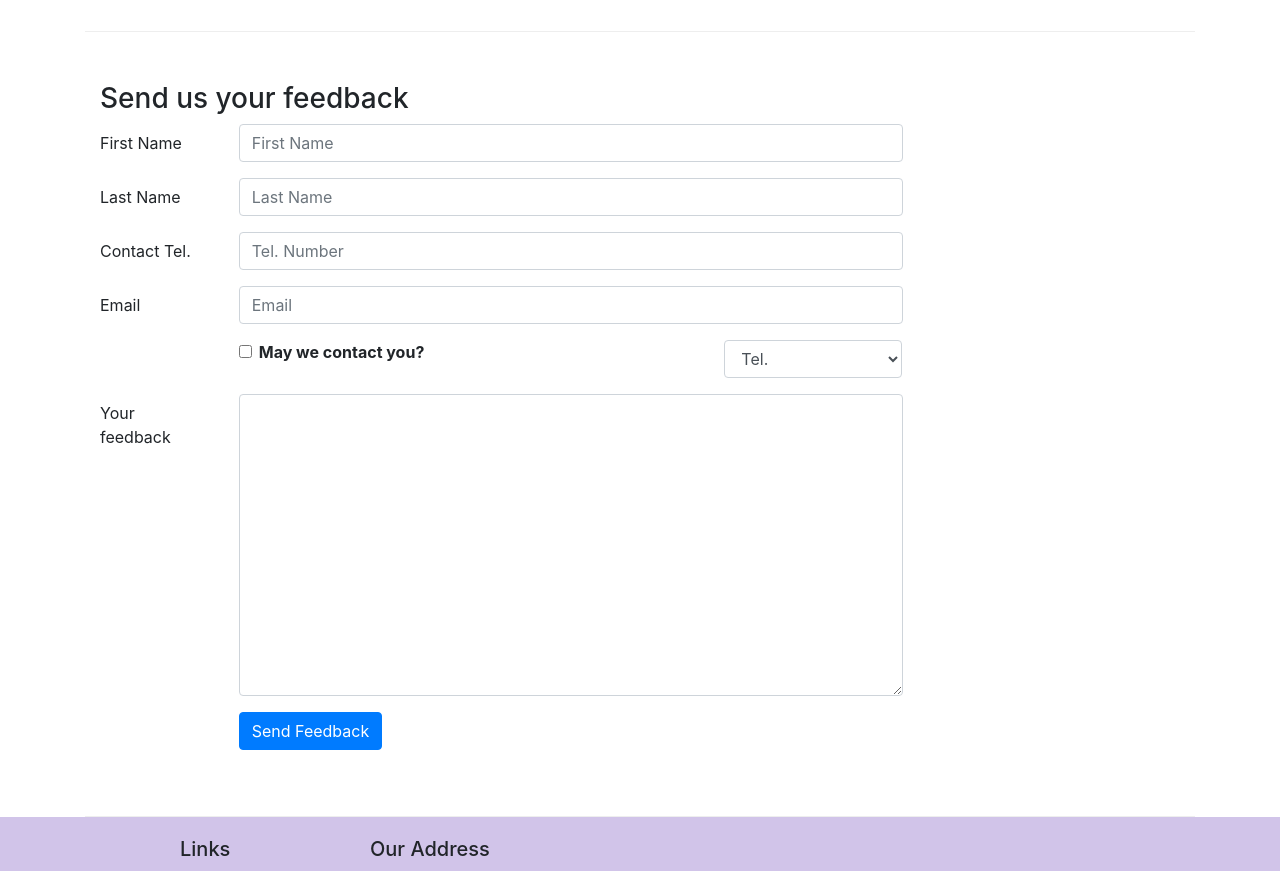
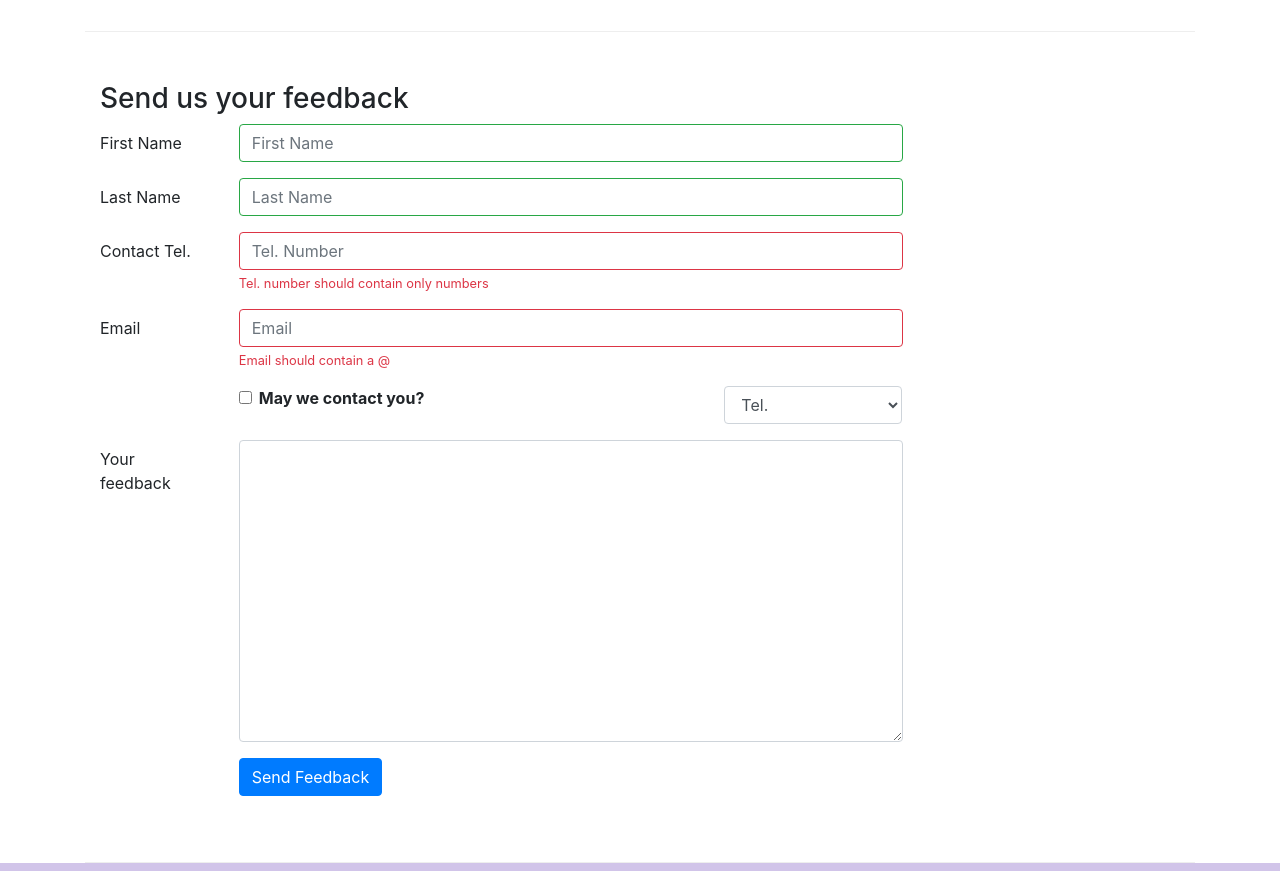
Before and after one commit to felipe-takaoka/web-dev-coursera, a React (Create React App) app in the folder react/confusion/: page /contactus in a window 1280 px wide. Shown: the part 840-1711 px from the top of the page. Built offline with nearby package versions, Linux system fonts and the light colour scheme.

Commit message:
feat: Add validation

```diff
--- a/react/confusion/src/components/ContactComponent.js
+++ b/react/confusion/src/components/ContactComponent.js
@@ -1,5 +1,5 @@
 import React, { Component } from 'react';
-import { Breadcrumb, BreadcrumbItem, Button, Form, FormGroup, Label, Input, Col } from 'reactstrap';
+import { Breadcrumb, BreadcrumbItem, Button, Form, FormGroup, Label, Input, Col, Row, FormFeedback } from 'reactstrap';
 import { Link } from 'react-router-dom';
 
 class Contact extends Component {
@@ -13,11 +13,18 @@
       email: '',
       agree: false,
       contactType: 'Tel.',
-      message: ''
+      message: '',
+      touched: {
+        firstname: false,
+        lastname: false,
+        telnum: false,
+        email: false
+      }
     }
 
     this.handleSubmit = this.handleSubmit.bind(this);
     this.handleInputChange = this.handleInputChange.bind(this);
+    this.handleBlur = this.handleBlur.bind(this);
   }
 
   handleInputChange(event) {
@@ -36,7 +43,47 @@
     event.preventDefault();
   }
 
+  handleBlur = (field) => (evt) => {
+    this.setState({
+      touched: { ...this.state.touched, [field]: true }
+    });
+  }
+
+  validate(firstname, lastname, telnum, email) {
+    const errors = {
+      firstname: '',
+      lastname: '',
+      telnum: '',
+      email: ''
+    };
+
+    if (this.state.touched.firstname && firstname.length < 3)
+      errors.firstname = "First name should be >= 3 characters";
+    else if (this.state.touched.firstname && firstname.length > 10)
+      errors.firstname = "First name should be <= 10 characters";
+
+    if (this.state.touched.lastname && lastname.length < 3)
+      errors.lastname = "Last name should be >= 3 characters";
+    else if (this.state.touched.lastname && lastname.length > 10)
+      errors.lastname = "Last name should be <= 10 characters";
+
+    const reg = /^\d+$/;
+    if (this.state.touched && !reg.test(telnum))
+      errors.telnum = "Tel. number should contain only numbers";
+
+    if (this.state.touched && email.split("").filter(x => x==='@').length !== 1)
+      errors.email = "Email should contain a @";
+
+    return errors;
+  }
+
   render() {
+    const errors = this.validate(
+      this.state.firstname,
+      this.state.lastname,
+      this.state.telnum,
+      this.state.email)
+
     return (
       <div className="container">
         <div className='row'>
@@ -86,32 +133,52 @@
                 <Label htmlFor="firstname" md={2}>First Name</Label>
                 <Col md={10}>
                   <Input type="text" id="firstname" name="firstname"
-                    placeholder="First Name" value={this.state.firstname}
+                    placeholder="First Name"
+                    value={this.state.firstname}
+                    valid={errors.firstname === ''}
+                    invalid={errors.firstname !== ''}
+                    onBlur={this.handleBlur('firstname')}
                     onChange={this.handleInputChange} />
+                  <FormFeedback>{errors.firstname}</FormFeedback>
                 </Col>
               </FormGroup>
               <FormGroup row>
                 <Label htmlFor="lastname" md={2}>Last Name</Label>
                 <Col md={10}>
                   <Input type="text" id="lastname" name="lastname"
-                    placeholder="Last Name" value={this.state.lastname}
+                    placeholder="Last Name"
+                    value={this.state.lastname}
+                    valid={errors.lastname === ''}
+                    invalid={errors.lastname !== ''}
+                    onBlur={this.handleBlur('lastname')}
                     onChange={this.handleInputChange} />
+                  <FormFeedback>{errors.lastname}</FormFeedback>
                 </Col>
               </FormGroup>
               <FormGroup row>
                 <Label htmlFor="telnum" md={2}>Contact Tel.</Label>
                 <Col md={10}>
                   <Input type="tel" id="telnum" name="telnum"
-                    placeholder="Tel. Number" value={this.state.telnum}
+                    placeholder="Tel. Number"
+                    value={this.state.telnum}
+                    valid={errors.telnum === ''}
+                    invalid={errors.telnum !== ''}
+                    onBlur={this.handleBlur('telnum')}
                     onChange={this.handleInputChange} />
+                  <FormFeedback>{errors.telnum}</FormFeedback>
                 </Col>
               </FormGroup>
               <FormGroup row>
                 <Label htmlFor="email" md={2}>Email</Label>
                 <Col md={10}>
                   <Input type="email" id="email" name="email"
-                    placeholder="Email" value={this.state.email}
+                    placeholder="Email"
+                    value={this.state.email}
+                    valid={errors.email === ''}
+                    invalid={errors.email !== ''}
+                    onBlur={this.handleBlur('email')}
                     onChange={this.handleInputChange} />
+                  <FormFeedback>{errors.email}</FormFeedback>
                 </Col>
               </FormGroup>
               <FormGroup row>
```
